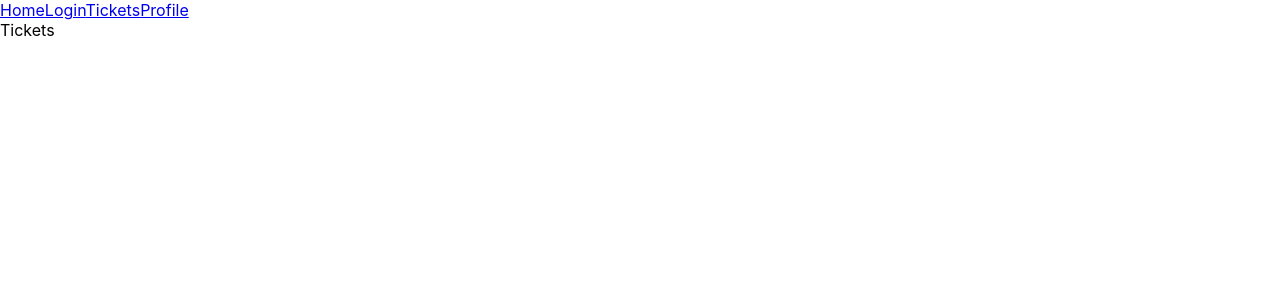
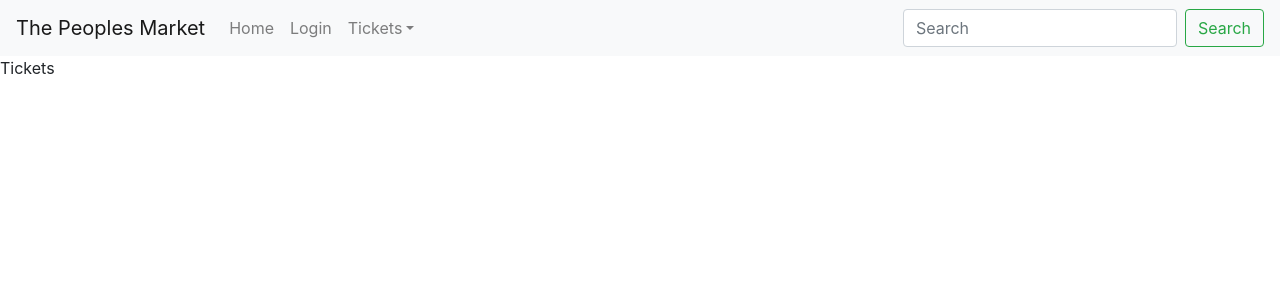
Before and after one commit to laststandjam/marketplace, a React (Create React App) app in the folder project4/: page /tickets in a window 1280 px wide. Shown: the top 300 px of the page. Built offline with nearby package versions, Linux system fonts and the light colour scheme.

Commit message:
great navbar

```diff
--- a/project4/package.json
+++ b/project4/package.json
@@ -6,9 +6,14 @@
     "@testing-library/jest-dom": "^4.2.4",
     "@testing-library/react": "^9.3.2",
     "@testing-library/user-event": "^7.1.2",
+    "bootstrap": "^4.4.1",
+    "jquery": "^3.4.1",
+    "popper.js": "^1.16.1",
     "react": "^16.12.0",
+    "react-bootstrap": "^1.0.0-beta.16",
     "react-dom": "^16.12.0",
     "react-router": "^5.1.2",
+    "react-router-bootstrap": "^0.25.0",
     "react-router-dom": "^5.1.2",
     "react-scripts": "3.4.0"
   },
--- a/project4/public/index.html
+++ b/project4/public/index.html
@@ -24,6 +24,9 @@
       work correctly both with client-side routing and a non-root public URL.
       Learn how to configure a non-root public URL by running `npm run build`.
     -->
+    <link rel="stylesheet" href="https://stackpath.bootstrapcdn.com/bootstrap/4.1.0/css/bootstrap.min.css"
+integrity="sha384-9gVQ4dYFwwWSjIDZnLEWnxCjeSWFphJiwGPXr1jddIhOegiu1FwO5qRGvFXOdJZ4"
+crossorigin="anonymous">
     <title>React App</title>
   </head>
   <body>
@@ -39,5 +42,16 @@
       To begin the development, run `npm start` or `yarn start`.
       To create a production bundle, use `npm run build` or `yarn build`.
     -->
+    <script src="https://code.jquery.com/jquery-3.3.1.slim.min.js"
+    integrity="sha384-q8i/X+965DzO0rT7abK41JStQIAqVgRVzpbzo5smXKp4YfRvH+8abtTE1Pi6jizo"
+    crossorigin="anonymous"></script>
+
+    <script src="https://cdnjs.cloudflare.com/ajax/libs/popper.js/1.14.0/umd/popper.min.js"
+    integrity="sha384-cs/chFZiN24E4KMATLdqdvsezGxaGsi4hLGOzlXwp5UZB1LY//20VyM2taTB4QvJ"
+    crossorigin="anonymous"></script>
+
+    <script src="https://stackpath.bootstrapcdn.com/bootstrap/4.1.0/js/bootstrap.min.js"
+    integrity="sha384-uefMccjFJAIv6A+rW+L4AHf99KvxDjWSu1z9VI8SKNVmz4sk7buKt/6v9KI65qnm"
+    crossorigin="anonymous"></script>
   </body>
 </html>
--- a/project4/src/App.js
+++ b/project4/src/App.js
@@ -1,7 +1,7 @@
 import React, { useState } from "react";
 import { Route, Switch } from "react-router-dom";
 
-import Navbar from "./componets/Navbar";
+import NavBar from "./componets/Navbar";
 import Home from "./componets/Home";
 import Signup from "./componets/Signup";
 import Tickets from "./componets/Tickets";
@@ -12,7 +12,7 @@ import "./App.css";
 function App() {
   return (
     <div>
-      <Navbar />
+      <NavBar />
       <Switch>
         <Route exact path="/" component={Home} />
         <Route exact path="/signup" component={Signup} />
--- a/project4/src/componets/Navbar/index.jsx
+++ b/project4/src/componets/Navbar/index.jsx
@@ -1,23 +1,62 @@
 import React from "react";
 import { NavLink } from "react-router-dom";
+import {
+  Nav,
+  Navbar,
+  Form,
+  Button,
+  NavDropdown,
+  FormControl
+} from "react-bootstrap";
 
-const Navbar = () => {
+const NavBar = () => {
   return (
-    <div>
-      <NavLink exact to="/">
-        Home
-      </NavLink>
-      <NavLink exact to="/login">
-        Login
-      </NavLink>
-      <NavLink exact to="/tickets">
-          Tickets
-      </NavLink>
-      <NavLink exact to="/user/">
-          Profile
-      </NavLink>
-    </div>
+    <Navbar bg="light" expand="lg">
+      <Navbar.Brand href="/">The Peoples Market</Navbar.Brand>
+      <Navbar.Toggle aria-controls="basic-navbar-nav" />
+      <Navbar.Collapse id="basic-navbar-nav">
+        <Nav className="mr-auto">
+          <NavLink exact to="/" className="nav-link">
+            Home
+          </NavLink>
+          <NavLink exact to="/login" className="nav-link">
+            Login
+          </NavLink>
+          <NavDropdown title="Tickets" id="basic-nav-dropdown">
+            <NavDropdown.Item>
+            <NavLink exact to="/tickets"> Browse </NavLink>
+            </NavDropdown.Item>
+           <NavDropdown.Item>
+            <NavLink exact to="/add">
+              Make a Ticket</NavLink></NavDropdown.Item>
+          </NavDropdown>
+        </Nav>
+        <Form inline>
+          <FormControl type="text" placeholder="Search" className="mr-sm-2" />
+          <Button variant="outline-success">Search</Button>
+        </Form>
+      </Navbar.Collapse>
+    </Navbar>
   );
 };
 
-export default Navbar;
+// const Navbar = () => {
+//   return (
+//     <div>
+//       <NavLink exact to="/">
+//         Home
+//       </NavLink>
+//       <NavLink exact to="/login">
+//         Login
+//       </NavLink>
+//       <NavLink exact to="/tickets">
+//         Tickets
+//       </NavLink>
+//       <NavLink exact to="/user/">
+//         Profile
+//       </NavLink>
+//     </div>
+//   );
+// };
+
+export default NavBar;
--- a/project4/src/index.js
+++ b/project4/src/index.js
@@ -4,6 +4,9 @@ import "./index.css";
 import App from "./App";
 import { BrowserRouter as Router } from "react-router-dom";
 import * as serviceWorker from "./serviceWorker";
+import 'bootstrap/dist/css/bootstrap.min.css';
+import $ from 'jquery';
+import Popper from 'popper.js'
 
 ReactDOM.render(
   <Router>
```
Also changed, not shown: 1 other file (tests, documents, lock files or other folders).
